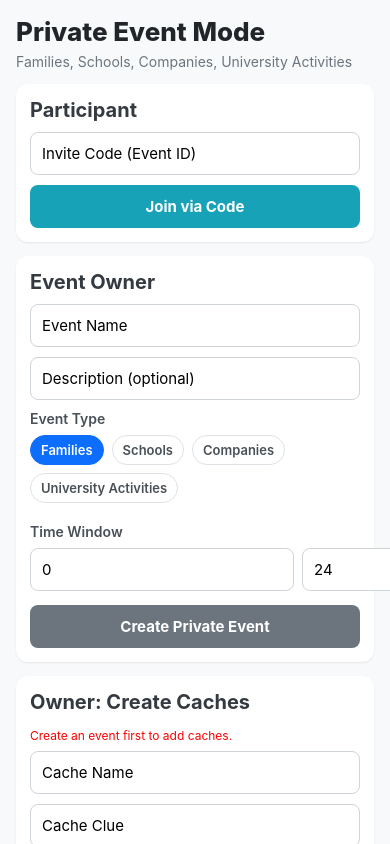
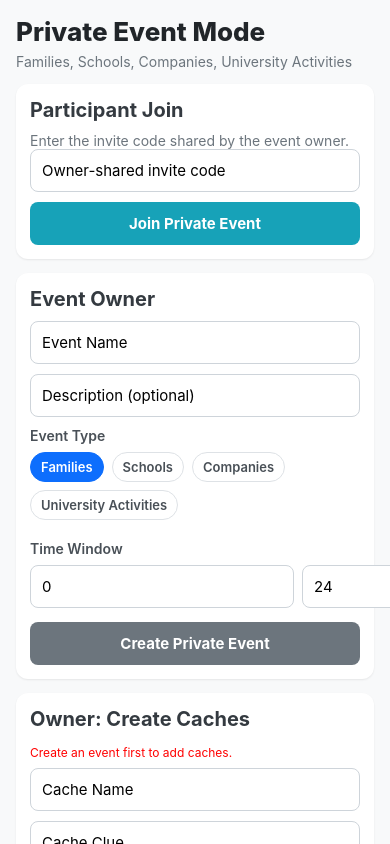
Before and after one commit to 77istM/Mall_Navigator_App, a React Native app: screen /PrivateDashboard in a window 390 px wide. Built offline with nearby package versions, Linux system fonts and the light colour scheme.

Commit message:
Update JoinEventCard and validation message for invite code clarity

```diff
--- a/PrivateMode/components/JoinEventCard.js
+++ b/PrivateMode/components/JoinEventCard.js
@@ -13,11 +13,12 @@ export default function JoinEventCard({
 }) {
   return (
     <View style={styles.card}>
-      <Text style={styles.header}>Participant</Text>
+      <Text style={styles.header}>Participant Join</Text>
       <InlineStatusMessage status={joinStatus} />
+      <Text style={styles.mutedText}>Enter the invite code shared by the event owner.</Text>
       <TextInput
         style={styles.input}
-        placeholder="Invite Code (Event ID)"
+        placeholder="Owner-shared invite code"
         value={inviteCode}
         onChangeText={onInviteCodeChange}
         keyboardType="numeric"
@@ -29,7 +30,7 @@ export default function JoinEventCard({
         textStyle={styles.buttonText}
         loading={isJoiningEvent}
         onPress={onJoinEvent}
-        label="Join via Code"
+        label="Join Private Event"
       />
     </View>
   );
--- a/PrivateMode/validation/PrivateModeValidation.js
+++ b/PrivateMode/validation/PrivateModeValidation.js
@@ -13,7 +13,7 @@ export const validateInviteCode = (inviteCode) => {
   const numericEventId = Number(code);
 
   if (!code || Number.isNaN(numericEventId) || numericEventId <= 0) {
-    return 'Please enter a valid numeric invite code (Event ID).';
+    return 'Enter a valid numeric invite code shared by the event owner.';
   }
 
   return null;
```
